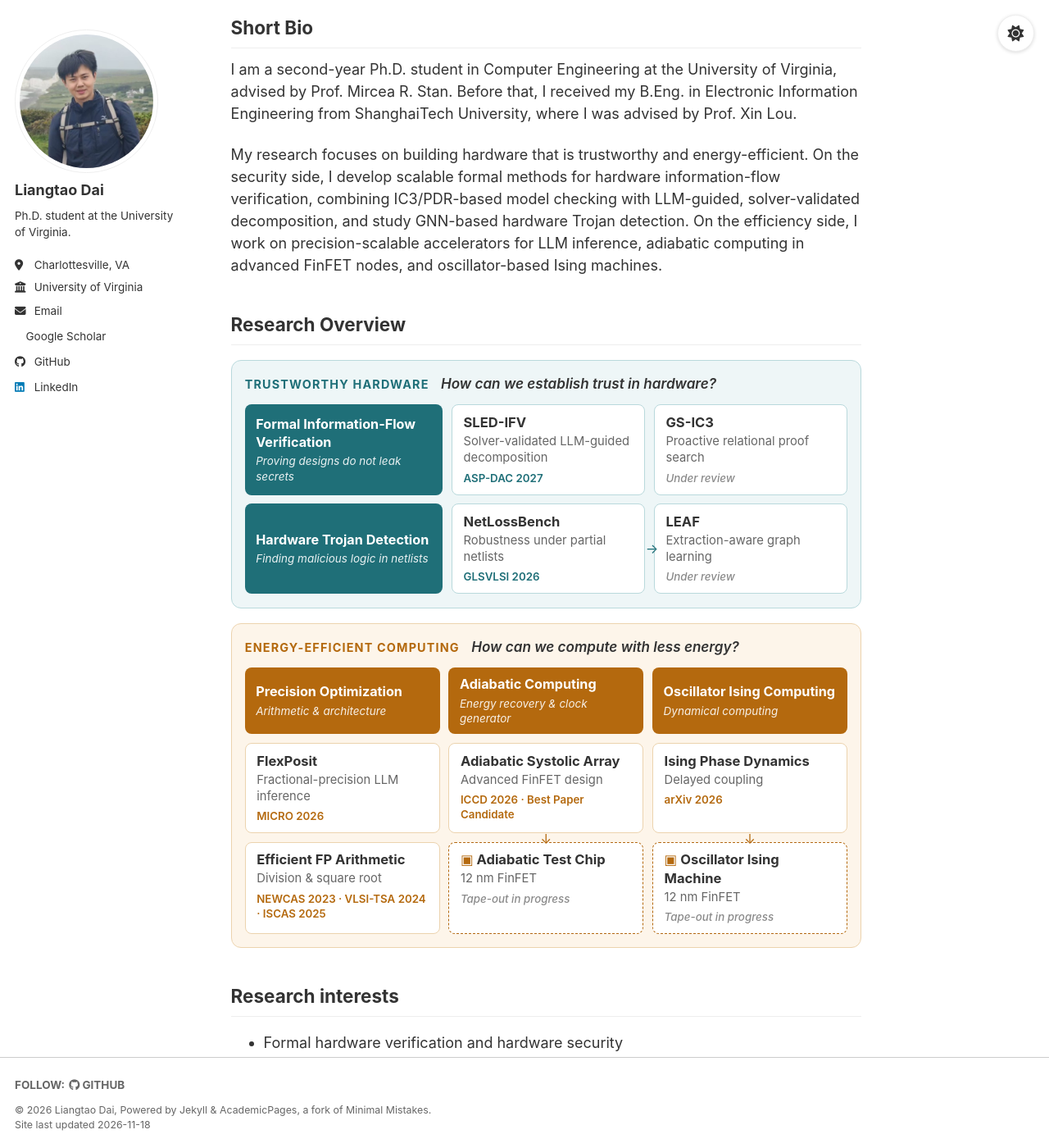
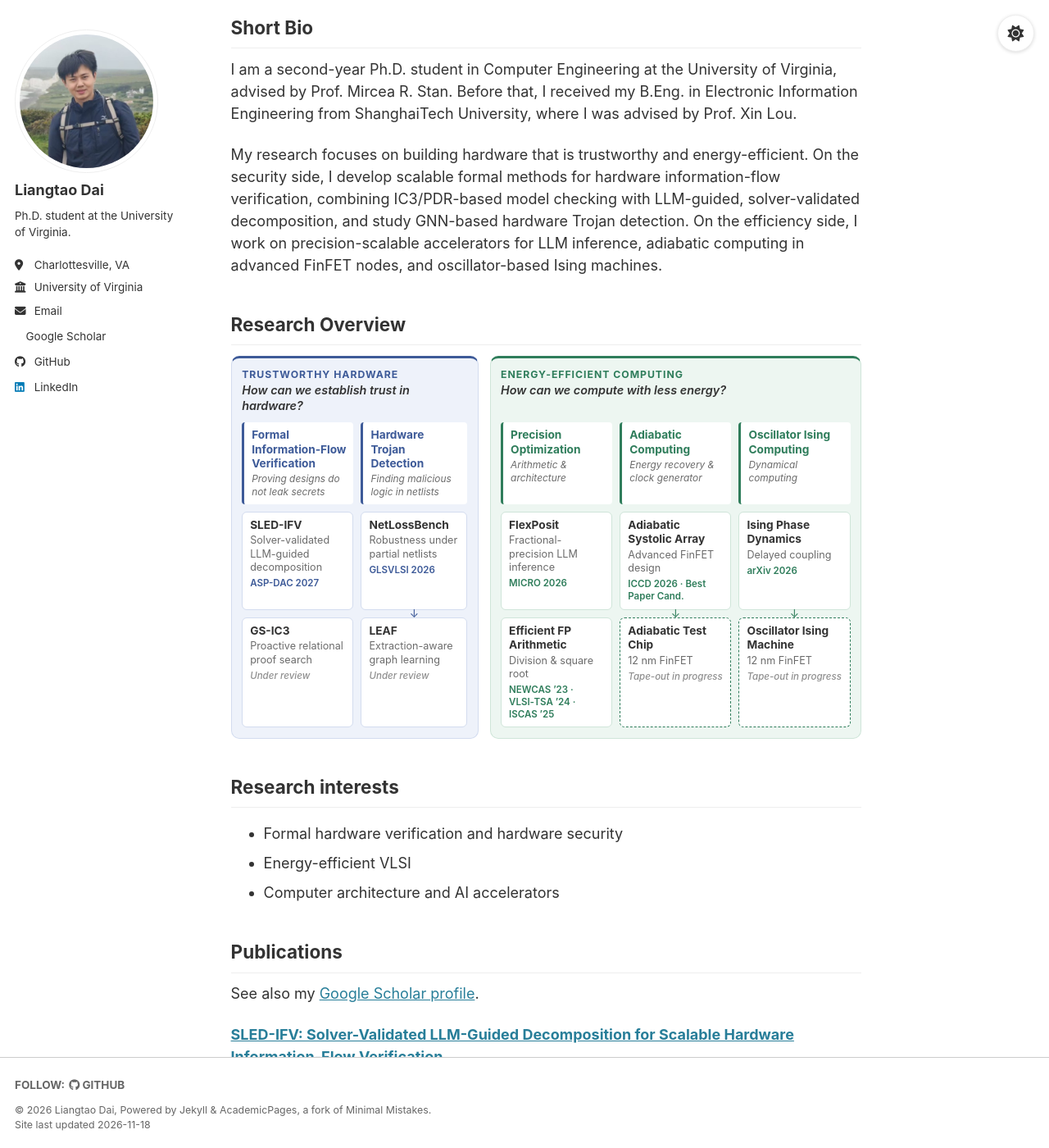
Before and after one commit to DDDDDlt/liangtaodai.github.io, a Jekyll site: the page built from _pages/about.md, in a window 1280 px wide and 1400 px high. Shown: the whole window at 82% size. Built offline with Jekyll 4.4.1, drawn with Linux system fonts in a browser that asks for light colours; a style sheet for code colours, icons or effects is not loaded.

Commit message:
Research map: new blue/green palette, two areas side by side
Co-Authored-By: Claude Opus 5.5 <noreply@anthropic.com>
Claude-Session: https://claude.ai/code/session_01DYLYe9C6TX8cesK9o1eyX8

```diff
--- a/_includes/research_map.html
+++ b/_includes/research_map.html
@@ -5,13 +5,12 @@
       <span class="rmap-label">Trustworthy Hardware</span>
       <span class="rmap-q">How can we establish trust in hardware?</span>
     </header>
-
-    <div class="rmap-row">
+    <div class="rmap-cols">
+      <div class="rmap-col">
         <div class="rmap-theme">
-        <strong>Formal Information-Flow Verification</strong>
+          <strong>Formal Information&#8209;Flow Verification</strong>
           <span>Proving designs do not leak secrets</span>
         </div>
-      <div class="rmap-works">
         <a class="rmap-card" href="https://arxiv.org/abs/2609.25637">
           <strong>SLED-IFV</strong>
           <span>Solver-validated LLM-guided decomposition</span>
@@ -23,20 +22,17 @@
           <em class="rmap-wip">Under review</em>
         </div>
       </div>
-    </div>
-
-    <div class="rmap-row">
+      <div class="rmap-col">
         <div class="rmap-theme">
           <strong>Hardware Trojan Detection</strong>
           <span>Finding malicious logic in netlists</span>
         </div>
-      <div class="rmap-works rmap-works--chain">
         <a class="rmap-card" href="https://dl.acm.org/doi/10.1145/3787109.3815316">
           <strong>NetLossBench</strong>
           <span>Robustness under partial netlists</span>
           <em>GLSVLSI 2026</em>
         </a>
-        <div class="rmap-card">
+        <div class="rmap-card rmap-next">
           <strong>LEAF</strong>
           <span>Extraction-aware graph learning</span>
           <em class="rmap-wip">Under review</em>
@@ -50,7 +46,6 @@
       <span class="rmap-label">Energy-Efficient Computing</span>
       <span class="rmap-q">How can we compute with less energy?</span>
     </header>
-
     <div class="rmap-cols">
       <div class="rmap-col">
         <div class="rmap-theme">
@@ -65,10 +60,9 @@
         <a class="rmap-card" href="https://doi.org/10.1109/ISCAS56072.2025.11043381">
           <strong>Efficient FP Arithmetic</strong>
           <span>Division &amp; square root</span>
-          <em>NEWCAS 2023 · VLSI-TSA 2024 · ISCAS 2025</em>
+          <em>NEWCAS ’23 · VLSI&#8209;TSA ’24 · ISCAS ’25</em>
         </a>
       </div>
-
       <div class="rmap-col">
         <div class="rmap-theme">
           <strong>Adiabatic Computing</strong>
@@ -77,15 +71,14 @@
         <a class="rmap-card" href="https://arxiv.org/abs/2608.30058">
           <strong>Adiabatic Systolic Array</strong>
           <span>Advanced FinFET design</span>
-          <em>ICCD 2026 · Best Paper Candidate</em>
+          <em>ICCD 2026 · Best Paper Cand.</em>
         </a>
-        <div class="rmap-card rmap-card--chip">
+        <div class="rmap-card rmap-card--chip rmap-next">
           <strong>Adiabatic Test Chip</strong>
           <span>12&nbsp;nm FinFET</span>
           <em class="rmap-wip">Tape-out in progress</em>
         </div>
       </div>
-
       <div class="rmap-col">
         <div class="rmap-theme">
           <strong>Oscillator Ising Computing</strong>
@@ -96,7 +89,7 @@
           <span>Delayed coupling</span>
           <em>arXiv 2026</em>
         </a>
-        <div class="rmap-card rmap-card--chip">
+        <div class="rmap-card rmap-card--chip rmap-next">
           <strong>Oscillator Ising Machine</strong>
           <span>12&nbsp;nm FinFET</span>
           <em class="rmap-wip">Tape-out in progress</em>
--- a/assets/css/personal.css
+++ b/assets/css/personal.css
@@ -70,63 +70,67 @@ body { padding-top: 0; }
 
 /* ==========================================================================
    Research map on the homepage (_includes/research_map.html)
+   Two areas side by side; each research theme is one column.
    ========================================================================== */
 .rmap {
-  --rm-trust: #1f6f78;  --rm-trust-bg: #eef6f7;  --rm-trust-line: #b9d9dc;
-  --rm-energy: #b4690e; --rm-energy-bg: #fdf5ea; --rm-energy-line: #ecd3ae;
-  --rm-card: #fff; --rm-muted: #666; --rm-wip: #8a8a8a;
-  display: grid; gap: 1rem; margin: 1.2em 0 1.6em; font-size: 0.82rem; line-height: 1.35;
+  --rm-trust: #3d5a98;  --rm-trust-tint: #eef2fa;  --rm-trust-line: #d3dcef;
+  --rm-energy: #2f7d5b; --rm-energy-tint: #edf6f1; --rm-energy-line: #cfe5d9;
+  --rm-card: #fff; --rm-muted: #6b6b6b; --rm-wip: #8f8f8f;
+  display: grid; grid-template-columns: 2fr 3fr; gap: 0.75rem;
+  margin: 1em 0 1.4em; font-size: 0.7rem; line-height: 1.3;
 }
 :root[data-theme="dark"] .rmap {
-  --rm-trust: #5cc2cc;  --rm-trust-bg: #14262a;  --rm-trust-line: #24474c;
-  --rm-energy: #e8a54f; --rm-energy-bg: #2a2014; --rm-energy-line: #4d3a1f;
+  --rm-trust: #8fa8e0;  --rm-trust-tint: #1a2030;  --rm-trust-line: #2c3650;
+  --rm-energy: #7cc7a2; --rm-energy-tint: #16231d; --rm-energy-line: #284034;
   --rm-card: #1b1b1b; --rm-muted: #a8a8a8; --rm-wip: #8c8c8c;
 }
-.rmap-area { --c: var(--rm-trust); --bg: var(--rm-trust-bg); --ln: var(--rm-trust-line);
-  border: 1px solid var(--ln); border-radius: 12px; background: var(--bg); padding: 0.9rem; }
-.rmap-area--energy { --c: var(--rm-energy); --bg: var(--rm-energy-bg); --ln: var(--rm-energy-line); }
-.rmap-head { display: flex; flex-wrap: wrap; align-items: baseline; gap: 0.3rem 0.8rem; margin-bottom: 0.8rem; }
-.rmap-label { color: var(--c); font-weight: 700; font-size: 0.8rem; letter-spacing: 0.08em; text-transform: uppercase; }
-.rmap-q { color: var(--global-text-color); font-style: italic; font-weight: 600; font-size: 0.95rem; }
+.rmap-area { --c: var(--rm-trust); --tint: var(--rm-trust-tint); --ln: var(--rm-trust-line);
+  border: 1px solid var(--ln); border-top: 3px solid var(--c); border-radius: 10px;
+  background: var(--tint); padding: 0.7rem; display: flex; flex-direction: column; }
+.rmap-area--energy { --c: var(--rm-energy); --tint: var(--rm-energy-tint); --ln: var(--rm-energy-line); }
+.rmap-head { display: flex; flex-direction: column; gap: 0.1rem; margin-bottom: 0.6rem; }
+.rmap-label { color: var(--c); font-weight: 700; font-size: 0.68rem; letter-spacing: 0.08em; text-transform: uppercase; }
+.rmap-q { color: var(--global-text-color); font-style: italic; font-weight: 600; font-size: 0.8rem; }
 
-.rmap-row { display: grid; grid-template-columns: 1fr 2fr; gap: 0.6rem; align-items: stretch; }
-.rmap-row + .rmap-row { margin-top: 0.6rem; }
-.rmap-works { display: grid; grid-template-columns: repeat(2, 1fr); gap: 0.6rem; }
-.rmap-cols { display: grid; grid-template-columns: repeat(3, 1fr); gap: 0.6rem; }
-.rmap-col { display: grid; gap: 0.6rem; align-content: start; }
+.rmap-cols { display: grid; grid-auto-flow: column; grid-auto-columns: 1fr; gap: 0.5rem; flex: 1; }
+.rmap-col { display: grid; gap: 0.5rem; align-content: start; }
+/* Line up headers, theme boxes and cards across both areas. */
 @supports (grid-template-rows: subgrid) {
-  .rmap-cols { grid-template-rows: repeat(3, auto); row-gap: 0.6rem; }
+  .rmap { grid-template-rows: repeat(4, auto); row-gap: 0; }
+  .rmap-area { display: grid; grid-row: span 4; grid-template-rows: subgrid; row-gap: 0.5rem; }
+  .rmap-head { margin-bottom: 0.1rem; }
+  .rmap-cols { grid-row: span 3; grid-template-rows: subgrid; row-gap: 0.5rem; }
   .rmap-col { grid-row: span 3; grid-template-rows: subgrid; }
 }
 
-.rmap-theme { display: flex; flex-direction: column; justify-content: center; gap: 0.15rem;
-  border-radius: 8px; background: var(--c); color: #fff; padding: 0.55rem 0.75rem; }
-:root[data-theme="dark"] .rmap-theme { color: #111; }
-.rmap-theme strong { font-size: 0.9rem; }
-.rmap-theme span { font-size: 0.75rem; opacity: 0.9; font-style: italic; }
+.rmap-theme { display: flex; flex-direction: column; gap: 0.15rem;
+  border-left: 3px solid var(--c); border-radius: 4px; background: var(--rm-card);
+  padding: 0.4rem 0.5rem; }
+.rmap-theme strong { color: var(--c); font-size: 0.76rem; line-height: 1.25; }
+.rmap-theme span { color: var(--rm-muted); font-size: 0.66rem; font-style: italic; }
 
-.rmap-card { position: relative; display: flex; flex-direction: column; gap: 0.15rem;
-  border: 1px solid var(--ln); border-radius: 8px; background: var(--rm-card);
-  padding: 0.55rem 0.75rem; color: var(--global-text-color); text-decoration: none; }
+.rmap-card { position: relative; display: flex; flex-direction: column; gap: 0.1rem;
+  border: 1px solid var(--ln); border-radius: 6px; background: var(--rm-card);
+  padding: 0.4rem 0.5rem; color: var(--global-text-color); text-decoration: none; }
 a.rmap-card, a.rmap-card:visited { color: var(--global-text-color); text-decoration: none; }
-a.rmap-card:hover { border-color: var(--c); box-shadow: 0 2px 8px rgba(0,0,0,0.08); }
-.rmap-card strong { font-size: 0.92rem; }
+a.rmap-card:hover { border-color: var(--c); box-shadow: 0 2px 6px rgba(0,0,0,0.08); }
+.rmap-card strong { font-size: 0.76rem; }
 .rmap-card span { color: var(--rm-muted); }
-.rmap-card em { margin-top: 0.15rem; color: var(--c); font-style: normal; font-weight: 600; font-size: 0.74rem; }
+.rmap-card em { margin-top: 0.1rem; color: var(--c); font-style: normal; font-weight: 600; font-size: 0.64rem; }
 .rmap-card em.rmap-wip { color: var(--rm-wip); font-style: italic; font-weight: 500; }
 .rmap-card--chip { border-style: dashed; border-color: var(--c); }
-.rmap-card--chip strong::before { content: "▣ "; color: var(--c); }
 
-/* Arrows: published work leads to the next step. */
-.rmap-col > .rmap-card--chip::before,
-.rmap-works--chain > .rmap-card + .rmap-card::before {
-  position: absolute; color: var(--c); font-size: 0.9rem; line-height: 1; }
-.rmap-col > .rmap-card--chip::before { content: "↓"; top: -0.68rem; left: 50%; transform: translateX(-50%); }
-.rmap-works--chain > .rmap-card + .rmap-card::before { content: "→"; left: -0.62rem; top: 50%; transform: translateY(-50%); }
+/* Arrow: this card follows from the one above it. */
+.rmap-next::before { content: "↓"; position: absolute; top: -0.62rem; left: 50%;
+  transform: translateX(-50%); color: var(--c); font-size: 0.75rem; line-height: 1; }
 
-@media screen and (max-width: 700px) {
-  .rmap-row, .rmap-cols, .rmap-works { grid-template-columns: 1fr; }
-  .rmap-cols { grid-template-rows: none; }
+/* Narrower screens: stack the two areas; on phones, one column per area. */
+@media screen and (max-width: 1100px) {
+  .rmap { grid-template-columns: 1fr; grid-template-rows: none; row-gap: 0.75rem; font-size: 0.78rem; }
+  .rmap-area { grid-row: auto; grid-template-rows: none; }
+  .rmap-cols { grid-row: auto; grid-template-rows: repeat(3, auto); }
+}
+@media screen and (max-width: 600px) {
+  .rmap-cols { grid-auto-flow: row; grid-template-columns: 1fr; grid-template-rows: none; }
   .rmap-col { grid-row: auto; grid-template-rows: none; }
-  .rmap-works--chain > .rmap-card + .rmap-card::before { content: "↓"; left: 50%; top: -0.68rem; transform: translateX(-50%); }
 }
```
Lines whose indentation alone changed are shown as unchanged.
